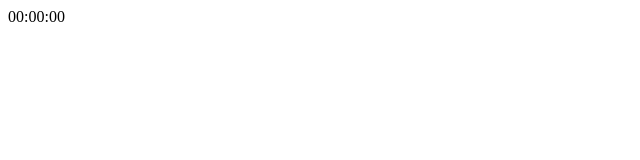
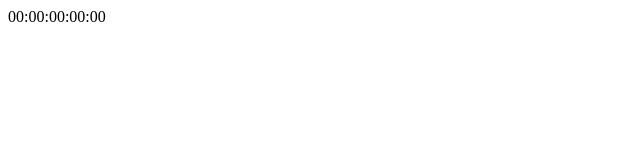
Before and after one commit to ZainAchak/React-app, a React (Vite) app: page / in a window 1280 px wide. Shown: the top 160 px of the page, without its empty margins (0-640 px from the left). Built offline with nearby package versions, Linux system fonts and the light colour scheme.

Commit message:
new Update

```diff
--- a/src/components/DigitalClock/DigitalClock.jsx
+++ b/src/components/DigitalClock/DigitalClock.jsx
@@ -5,7 +5,7 @@ function DigitalClock() {
     return(
         <div className={styles.clockContainer}>
             <div className={styles.clock}>
-                <span>00:00:00</span>
+                <span>00:00:00:00:00</span>
             </div>
         </div>
     )
--- a/src/components/DigitalClock/DigitalClock.module.css
+++ b/src/components/DigitalClock/DigitalClock.module.css
@@ -0,0 +1,12 @@
+body{
+    background-image: url();
+}
+
+.clockContainer{
+stroke-width: 0%;
+}
+
+.clock{
+
+
+}
```
Also changed, not shown: 1 other file (tests, documents, lock files or other folders).
